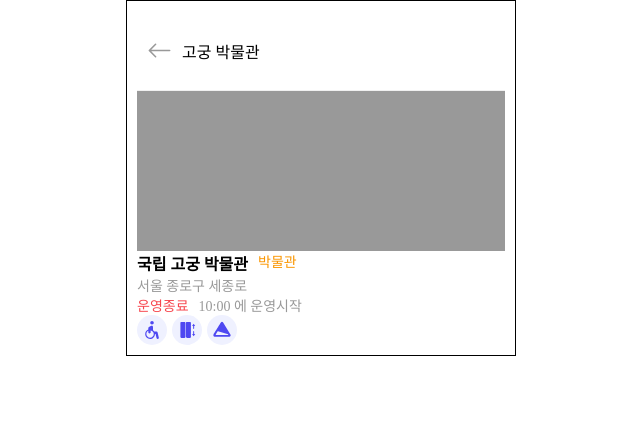
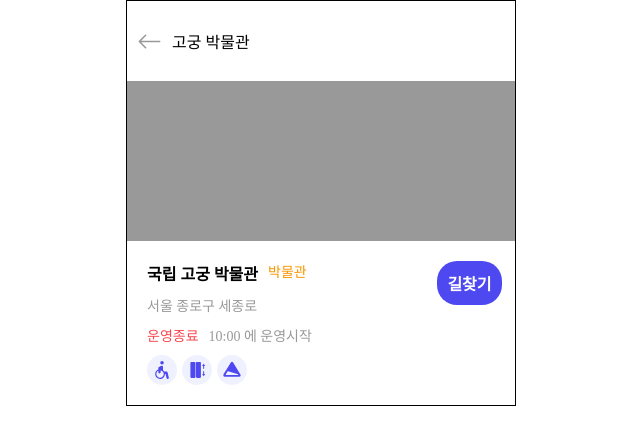
Before and after one commit to BFGGyu/BF-frontend, a Next.js app: page /detail in a window 1280 px wide. Shown: the top 444 px of the page, without its empty margins (319-959 px from the left). Built offline with nearby package versions, Linux system fonts and the light colour scheme; no server answers; a web font is replaced by a local one.

Commit message:
Feat: #23 - 박물관 정보 컴포넌트 구현

```diff
--- a/pages/detail/index.tsx
+++ b/pages/detail/index.tsx
@@ -1,9 +1,7 @@
-import SearchBar from '@/components/common/SearchBar';
+import Button from '@/components/common/Button';
 import InfoSection from '@/components/placeList/InfoSection';
-import PlaceItem from '@/components/placeList/PlaceItem';
 import COLOR from '@/constants/colors';
 import FONT from '@/constants/fonts';
-import Image from 'next/image';
 import React, { useState } from 'react';
 import { BsArrowLeft } from 'react-icons/bs';
 import { styled } from 'styled-components';
@@ -23,8 +21,17 @@
         <BsArrowLeft color={COLOR.GREY} size={25} />
         <div style={FONT.BODY1}>고궁 박물관</div>
       </HeaderWrapper>
-      <div style={{ height: '20vh', backgroundColor: COLOR.GREY }}></div>
-      <InfoSection place={selectedPlace} />
+      <ImageSection></ImageSection>
+      <div style={{ display: 'flex' }}>
+        <LeftWrapper>
+          <InfoSection place={selectedPlace} />
+        </LeftWrapper>
+        <RightWrapper>
+          <Button bgColor={COLOR.BLUE1} color={COLOR.WHITE}>
+            길찾기
+          </Button>
+        </RightWrapper>
+      </div>
     </DetailWrapper>
   );
 };
@@ -33,9 +40,6 @@
   display: flex;
   flex-direction: column;
   width: 100%;
-  padding: 10px;
-  border-bottom: 1px solid black;
-  border-color: ${COLOR.LINE};
   border: 1px solid black;
 `;
 
@@ -43,11 +47,28 @@
   display: flex;
   width: 100%;
   padding: 10px;
-  border-bottom: 1px solid black;
-  border-color: ${COLOR.LINE};
   align-items: center;
   gap: 10px;
   height: 10vh;
 `;
 
+const ImageSection = styled.div`
+  height: 20vh;
+  background-color: ${COLOR.GREY};
+`;
+
+const LeftWrapper = styled.div`
+  display: flex;
+  flex-basis: 80%;
+  flex-direction: column;
+  gap: 10px;
+  padding: 20px;
+`;
+
+const RightWrapper = styled.div`
+  display: flex;
+  align-items: flex-start;
+  margin-top: 20px;
+`;
+
 export default DetailPage;
```
